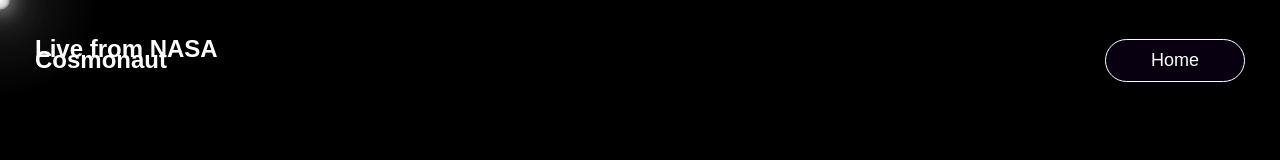
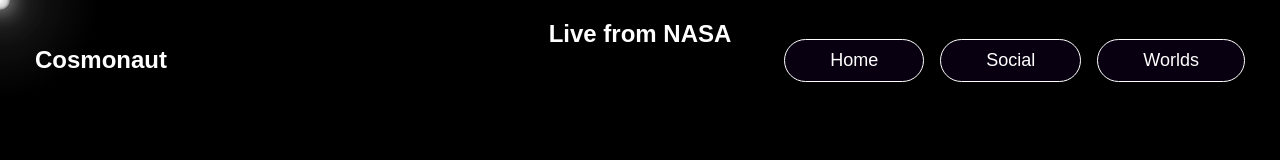
Before and after one commit to vesface/mymcat_BS, a React (Create React App) app: page /worlds in a window 1280 px wide. Shown: the top 160 px of the page. Built offline with nearby package versions, Linux system fonts and the light colour scheme; a web font is replaced by a local one.

Commit message:
Update navbar to match landing page and adjust Live from NASA text position

```diff
--- a/src/pages/WorldsPage.tsx
+++ b/src/pages/WorldsPage.tsx
@@ -63,9 +63,11 @@ const PageTitle = styled.h2`
   font-family: 'Helvetica Neue LT Pro', sans-serif;
   font-size: 24px;
   color: white;
-  position: fixed;
-  top: 35px;
-  left: 35px;
+  position: absolute;
+  top: 20px;
+  left: 0;
+  width: 100%;
+  text-align: center;
   z-index: 10;
 `;
 
@@ -104,10 +106,24 @@ const WorldsPage: React.FC = () => {
           >
             Home
           </Button>
+          <Button
+            whileHover={{ scale: 1.05 }}
+            whileTap={{ scale: 0.95 }}
+            onClick={() => navigate('/worlds')}
+          >
+            Social
+          </Button>
+          <Button
+            whileHover={{ scale: 1.05 }}
+            whileTap={{ scale: 0.95 }}
+            onClick={() => navigate('/worlds')}
+          >
+            Worlds
+          </Button>
         </NavButtons>
       </Header>
-      <PageTitle>Live from NASA</PageTitle>
       <VideoContainer>
+        <PageTitle>Live from NASA</PageTitle>
         <Video
           src="https://www.youtube.com/embed/H999s0P1Er0?si=L1AjRc8ultTBYo1N&autoplay=1&mute=1"
           title="YouTube video player"
```
